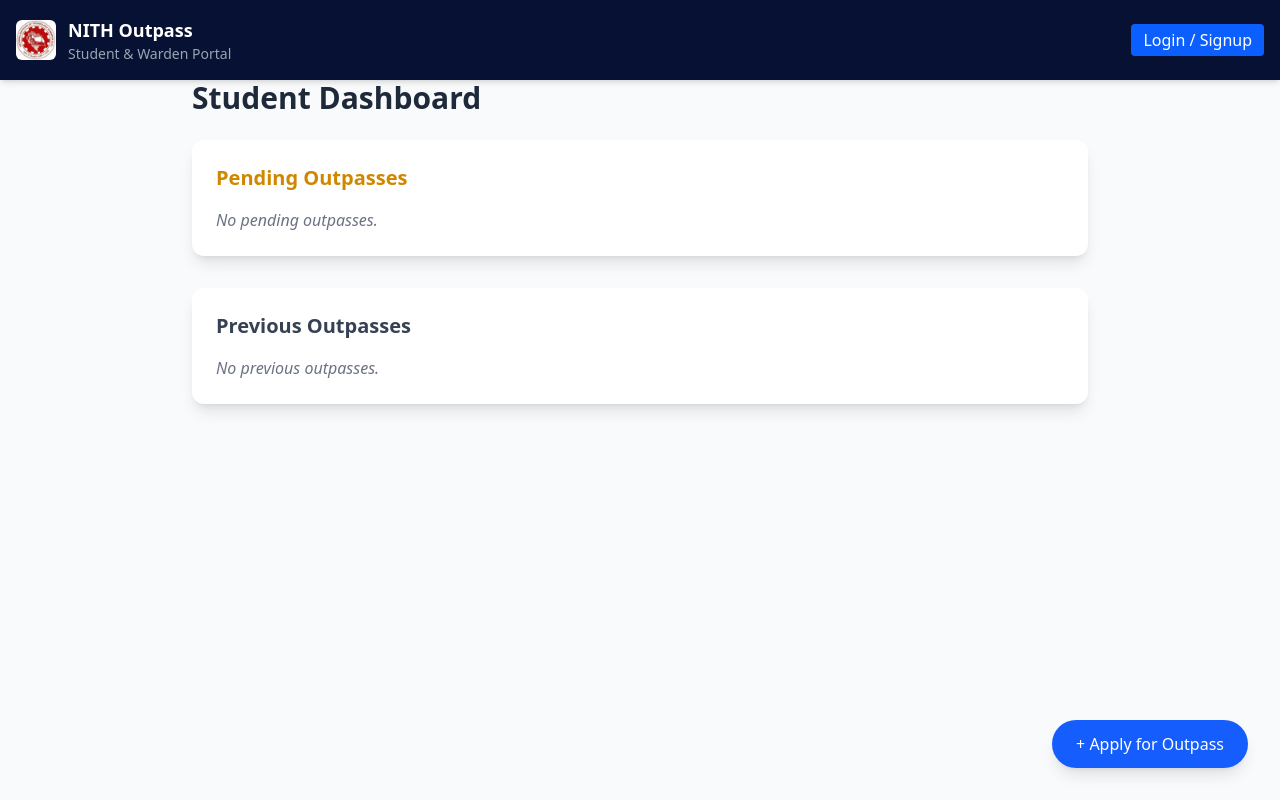
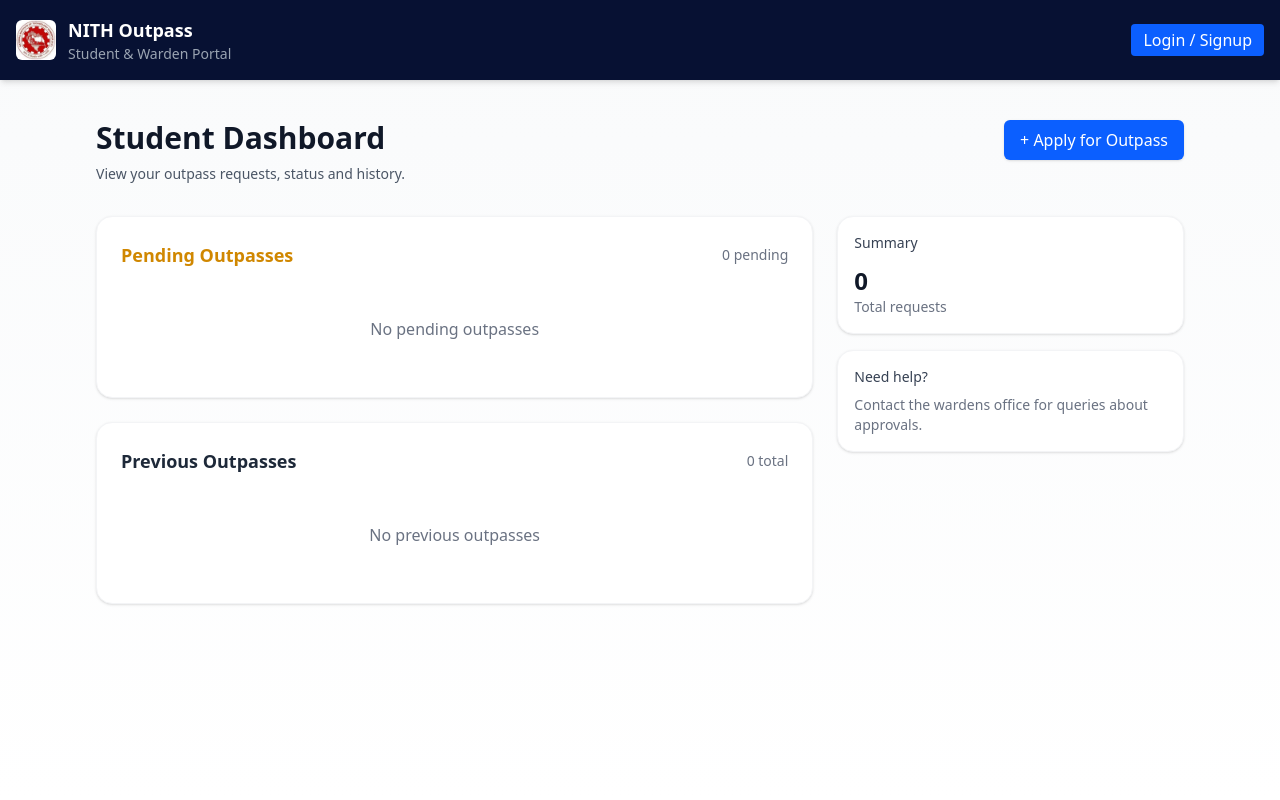
Before and after one commit to Satvik123-creator/NITH-Outpass-System, a React (Vite) app in the folder client/: page /student/dashboard in a window 1280 px wide. Built offline with nearby package versions, Linux system fonts and the light colour scheme.

Commit message:
Refactor StudentDashboard and WardenDashboard components for improved layout and styling; enhance readability and user experience with new design elements and format functions for date handling.

```diff
--- a/client/src/pages/student/StudentDashboard.jsx
+++ b/client/src/pages/student/StudentDashboard.jsx
@@ -3,6 +3,17 @@ import { useNavigate } from "react-router-dom";
 import { useRequests } from "../../context/RequestContext";
 import StatusBadge from "../../components/StatusBadge";
 import Navbar from "../../components/Navbar";
+
+function formatRange(outpass) {
+  const from = new Date(outpass.fromDate || outpass.from);
+  const to = new Date(outpass.toDate || outpass.to);
+  const opts = { year: "numeric", month: "short", day: "numeric" };
+  return `${from.toLocaleDateString(undefined, opts)} • ${to.toLocaleDateString(
+    undefined,
+    opts
+  )}`;
+}
+
 export default function StudentDashboard() {
   const { requests } = useRequests();
   const navigate = useNavigate();
@@ -15,52 +26,65 @@ export default function StudentDashboard() {
     : [];
 
   return (
-    <div className="min-h-screen bg-gray-50  relative">
+    <div className="min-h-screen bg-gradient-to-b from-gray-50 to-white">
       <Navbar />
-      <div className="max-w-4xl mx-auto">
-        <h2 className="text-3xl font-bold text-gray-800 mb-6">
+
+      <main className="max-w-6xl mx-auto px-4 sm:px-6 lg:px-8 py-10">
+        <div className="flex items-start justify-between gap-6 mb-8">
+          <div>
+            <h1 className="text-3xl font-extrabold text-gray-900">
               Student Dashboard
+            </h1>
+            <p className="mt-2 text-sm text-gray-600">
+              View your outpass requests, status and history.
+            </p>
+          </div>
+          <div className="hidden sm:flex items-center gap-3">
+            <button
+              onClick={() => navigate("/student/request")}
+              className="inline-flex items-center gap-2 px-4 py-2 btn-primary text-white rounded-md shadow"
+            >
+              + Apply for Outpass
+            </button>
+          </div>
+        </div>
+
+        <div className="grid grid-cols-1 lg:grid-cols-3 gap-6">
+          {/* Left column: Pending */}
+          <section className="lg:col-span-2">
+            <div className="bg-white border border-gray-100 rounded-2xl shadow p-6 mb-6">
+              <div className="flex items-center justify-between">
+                <h2 className="text-lg font-semibold text-yellow-600">
+                  Pending Outpasses
                 </h2>
+                <div className="text-sm text-gray-500">
+                  {pending.length} pending
+                </div>
+              </div>
 
-        {/* Pending Outpasses */}
-        <div className="bg-white shadow-lg rounded-xl p-6 mb-8">
-          <h3 className="text-xl font-semibold text-yellow-600 mb-4">
-            Pending Outpasses
-          </h3>
+              <div className="mt-4">
                 {pending.length === 0 ? (
-            <p className="text-gray-500 italic">No pending outpasses.</p>
+                  <div className="py-8 text-center text-gray-500">
+                    No pending outpasses
+                  </div>
                 ) : (
                   <ul className="space-y-3">
                     {pending.map((r) => (
                       <li
                         key={r._id}
-                  className="flex justify-between items-center bg-yellow-50 p-4 rounded-lg shadow-sm hover:shadow-md transition"
+                        className="group bg-yellow-50 hover:bg-yellow-100 border border-transparent hover:border-yellow-200 p-4 rounded-xl flex items-center justify-between transition cursor-default"
                       >
-                  <span className="text-gray-700 font-medium">{r.reason}</span>
+                        <div>
+                          <div className="font-medium text-gray-800">
+                            {r.reason}
+                          </div>
+                          <div className="text-sm text-gray-600 mt-1">
+                            {formatRange(r)}
+                          </div>
+                        </div>
+                        <div className="flex items-center gap-3">
                           <StatusBadge status={r.status} />
-                </li>
-              ))}
-            </ul>
-          )}
                         </div>
-
-        {/* Previous Outpasses */}
-        <div className="bg-white shadow-lg rounded-xl p-6">
-          <h3 className="text-xl font-semibold text-gray-700 mb-4">
-            Previous Outpasses
-          </h3>
-          {previous.length === 0 ? (
-            <p className="text-gray-500 italic">No previous outpasses.</p>
-          ) : (
-            <ul className="space-y-3">
-              {previous.map((r) => (
-                <li
-                  key={r._id}
-                  onClick={() => navigate(`/student/outpass/${r._id}`)}
-                  className="cursor-pointer flex justify-between items-center bg-gray-100 p-4 rounded-lg shadow-sm hover:shadow-md transition"
-                >
-                  <span className="text-gray-700 font-medium">{r.reason}</span>
-                  <StatusBadge status={r.status} />
                       </li>
                     ))}
                   </ul>
@@ -68,12 +92,99 @@ export default function StudentDashboard() {
               </div>
             </div>
 
-      {/* Floating Apply Button */}
+            <div className="bg-white border border-gray-100 rounded-2xl shadow p-6">
+              <div className="flex items-center justify-between">
+                <h2 className="text-lg font-semibold text-gray-800">
+                  Previous Outpasses
+                </h2>
+                <div className="text-sm text-gray-500">
+                  {previous.length} total
+                </div>
+              </div>
+
+              <div className="mt-4">
+                {previous.length === 0 ? (
+                  <div className="py-8 text-center text-gray-500">
+                    No previous outpasses
+                  </div>
+                ) : (
+                  <ul className="space-y-3">
+                    {previous.map((r) => (
+                      <li
+                        key={r._id}
+                        onClick={() => navigate(`/student/outpass/${r._id}`)}
+                        role="button"
+                        tabIndex={0}
+                        onKeyDown={(e) => {
+                          if (e.key === "Enter")
+                            navigate(`/student/outpass/${r._id}`);
+                        }}
+                        className="cursor-pointer group bg-white hover:bg-gray-50 border border-gray-100 p-4 rounded-xl flex items-center justify-between gap-4 transition focus:outline-none focus:ring-2 focus:ring-blue-200"
+                      >
+                        <div>
+                          <div className="font-medium text-gray-800">
+                            {r.reason}
+                          </div>
+                          <div className="text-sm text-gray-500 mt-1">
+                            {formatRange(r)}
+                          </div>
+                        </div>
+                        <div className="flex items-center gap-3">
+                          <StatusBadge status={r.status} />
+                          <svg
+                            className="w-5 h-5 text-gray-400 group-hover:text-gray-600"
+                            fill="none"
+                            stroke="currentColor"
+                            viewBox="0 0 24 24"
+                            xmlns="http://www.w3.org/2000/svg"
+                          >
+                            <path
+                              strokeLinecap="round"
+                              strokeLinejoin="round"
+                              strokeWidth={2}
+                              d="M9 5l7 7-7 7"
+                            ></path>
+                          </svg>
+                        </div>
+                      </li>
+                    ))}
+                  </ul>
+                )}
+              </div>
+            </div>
+          </section>
+
+          {/* Right column: Summary / Quick info */}
+          <aside className="hidden lg:block">
+            <div className="sticky top-24 space-y-4">
+              <div className="bg-white border border-gray-100 rounded-2xl p-4 shadow">
+                <h3 className="text-sm font-medium text-gray-700">Summary</h3>
+                <div className="mt-3 text-2xl font-bold text-gray-900">
+                  {requests?.length || 0}
+                </div>
+                <div className="text-sm text-gray-500">Total requests</div>
+              </div>
+
+              <div className="bg-white border border-gray-100 rounded-2xl p-4 shadow">
+                <h3 className="text-sm font-medium text-gray-700">
+                  Need help?
+                </h3>
+                <p className="text-sm text-gray-500 mt-2">
+                  Contact the wardens office for queries about approvals.
+                </p>
+              </div>
+            </div>
+          </aside>
+        </div>
+      </main>
+
+      {/* Mobile floating apply button */}
       <button
         onClick={() => navigate("/student/request")}
-        className="fixed bottom-8 right-8 bg-blue-600 text-white px-6 py-3 rounded-full shadow-lg hover:bg-blue-700 transition"
+        className="fixed bottom-6 right-6 sm:hidden bg-blue-600 text-white p-4 rounded-full shadow-lg hover:bg-blue-700 transition"
+        aria-label="Apply for outpass"
       >
-        + Apply for Outpass
+        +
       </button>
     </div>
   );
--- a/client/src/pages/warden/WardenDashboard.jsx
+++ b/client/src/pages/warden/WardenDashboard.jsx
@@ -4,6 +4,15 @@ import { getAllOutpasses, updateOutpass } from "../../api/wardenAPI";
 import { useNavigate } from "react-router-dom";
 import StatusBadge from "../../components/StatusBadge";
 import Navbar from "../../components/Navbar";
+
+function formatDateTime(dt) {
+  try {
+    return new Date(dt).toLocaleString();
+  } catch (e) {
+    return dt;
+  }
+}
+
 export default function WardenDashboard() {
   const { token } = useAuth();
   const navigate = useNavigate();
@@ -31,51 +40,74 @@ export default function WardenDashboard() {
     : [];
 
   return (
-    <div className="min-h-screen bg-gray-50 pb-6 ">
+    <div className="min-h-screen bg-gradient-to-b from-gray-50 to-white">
       <Navbar />
-      <div className="max-w-4xl mx-auto">
-        <h2 className="text-3xl font-bold text-gray-800 mb-6">
+
+      <main className="max-w-6xl mx-auto px-4 sm:px-6 lg:px-8 py-10">
+        <div className="flex items-start justify-between gap-6 mb-8">
+          <div>
+            <h1 className="text-3xl font-extrabold text-gray-900">
               Warden Dashboard
+            </h1>
+            <p className="mt-2 text-sm text-gray-600">
+              Manage and review student outpass requests for your hostel.
+            </p>
+          </div>
+        </div>
+
+        <div className="grid grid-cols-1 lg:grid-cols-3 gap-6">
+          <section className="lg:col-span-2">
+            <div className="bg-white border border-gray-100 rounded-2xl shadow p-6 mb-6">
+              <div className="flex items-center justify-between">
+                <h2 className="text-lg font-semibold text-yellow-600">
+                  Pending Outpasses
                 </h2>
+                <div className="text-sm text-gray-500">
+                  {pending.length} pending
+                </div>
+              </div>
 
-        {/* Pending Outpasses */}
-        <div className="bg-white shadow-lg rounded-xl p-6 mb-8">
-          <h3 className="text-xl font-semibold text-yellow-600 mb-4">
-            Pending Outpasses
-          </h3>
+              <div className="mt-4">
                 {pending.length === 0 ? (
-            <p className="text-gray-500 italic">No pending outpasses.</p>
+                  <div className="py-8 text-center text-gray-500">
+                    No pending outpasses
+                  </div>
                 ) : (
                   <ul className="space-y-3">
                     {pending.map((r) => (
                       <li
                         key={r._id}
-                  className="flex flex-col sm:flex-row sm:justify-between sm:items-center bg-yellow-50 p-4 rounded-lg shadow-sm hover:shadow-md transition"
+                        className="group bg-yellow-50 hover:bg-yellow-100 border border-transparent hover:border-yellow-200 p-4 rounded-xl flex flex-col sm:flex-row sm:items-center sm:justify-between gap-3 transition"
                       >
                         <div>
-                    <p className="text-gray-700 font-medium">
+                          <div className="font-medium text-gray-800">
                             {r.reason || r.purpose}
-                    </p>
-                    <p className="text-sm text-gray-500">
-                      Applied on: {new Date(r.createdAt).toLocaleString()}
-                    </p>
                           </div>
-                  <div className="mt-3 sm:mt-0 flex gap-3">
+                          <div className="text-sm text-gray-600 mt-1">
+                            Applied on: {formatDateTime(r.createdAt)}
+                          </div>
+                          <div className="text-sm text-gray-500 mt-1">
+                            Student: {r.student?.name} •{" "}
+                            {r.student?.enrollmentNo}
+                          </div>
+                        </div>
+
+                        <div className="flex items-center gap-3 mt-3 sm:mt-0">
                           <button
                             onClick={() => navigate(`/warden/request/${r._id}`)}
-                      className="bg-blue-500 hover:bg-blue-600 text-white px-4 py-2 rounded-lg transition"
+                            className="px-4 py-2 bg-blue-600 text-white rounded-md hover:bg-blue-700"
                           >
                             View
                           </button>
                           <button
                             onClick={() => handleUpdate(r._id, "approved")}
-                      className="bg-green-500 hover:bg-green-600 text-white px-4 py-2 rounded-lg transition"
+                            className="px-4 py-2 bg-green-600 text-white rounded-md hover:bg-green-700"
                           >
                             Approve
                           </button>
                           <button
                             onClick={() => handleUpdate(r._id, "rejected")}
-                      className="bg-red-500 hover:bg-red-600 text-white px-4 py-2 rounded-lg transition"
+                            className="px-4 py-2 bg-red-600 text-white rounded-md hover:bg-red-700"
                           >
                             Reject
                           </button>
@@ -85,33 +117,45 @@ export default function WardenDashboard() {
                   </ul>
                 )}
               </div>
+            </div>
 
-        {/* Previous Outpasses */}
-        <div className="bg-white shadow-lg rounded-xl p-6">
-          <h3 className="text-xl font-semibold text-gray-700 mb-4">
+            <div className="bg-white border border-gray-100 rounded-2xl shadow p-6">
+              <div className="flex items-center justify-between">
+                <h2 className="text-lg font-semibold text-gray-800">
                   Previous Outpasses
-          </h3>
+                </h2>
+                <div className="text-sm text-gray-500">
+                  {previous.length} total
+                </div>
+              </div>
+
+              <div className="mt-4">
                 {previous.length === 0 ? (
-            <p className="text-gray-500 italic">No previous outpasses.</p>
+                  <div className="py-8 text-center text-gray-500">
+                    No previous outpasses
+                  </div>
                 ) : (
                   <ul className="space-y-3">
                     {previous.map((r) => (
                       <li
                         key={r._id}
-                  className="flex justify-between items-center bg-gray-100 p-4 rounded-lg shadow-sm hover:shadow-md transition"
+                        className="bg-white hover:bg-gray-50 border border-gray-100 p-4 rounded-xl flex items-center justify-between gap-4 transition"
                       >
                         <div>
-                    <p className="text-gray-700 font-medium">
+                          <div className="font-medium text-gray-800">
                             {r.reason || r.purpose}
-                    </p>
-                    <p className="text-sm text-gray-500">
-                      Applied on: {new Date(r.createdAt).toLocaleString()}
-                    </p>
+                          </div>
+                          <div className="text-sm text-gray-500 mt-1">
+                            Applied on: {formatDateTime(r.createdAt)}
+                          </div>
+                          <div className="text-sm text-gray-500 mt-1">
+                            {r.student?.name} • {r.student?.enrollmentNo}
+                          </div>
                         </div>
                         <div className="flex items-center gap-3">
                           <button
                             onClick={() => navigate(`/warden/request/${r._id}`)}
-                      className="bg-blue-500 hover:bg-blue-600 text-white px-3 py-1 rounded-lg transition"
+                            className="px-3 py-1 bg-blue-600 text-white rounded-md hover:bg-blue-700"
                           >
                             View
                           </button>
@@ -123,6 +167,35 @@ export default function WardenDashboard() {
                 )}
               </div>
             </div>
+          </section>
+
+          <aside className="hidden lg:block">
+            <div className="sticky top-24 space-y-4">
+              <div className="bg-white border border-gray-100 rounded-2xl p-4 shadow">
+                <h3 className="text-sm font-medium text-gray-700">Summary</h3>
+                <div className="mt-3 text-2xl font-bold text-gray-900">
+                  {requests?.length || 0}
+                </div>
+                <div className="text-sm text-gray-500">Total requests</div>
+              </div>
+
+              <div className="bg-white border border-gray-100 rounded-2xl p-4 shadow">
+                <h3 className="text-sm font-medium text-gray-700">
+                  Quick Actions
+                </h3>
+                <div className="mt-2 flex flex-col gap-2">
+                  <button
+                    onClick={fetchRequests}
+                    className="text-sm px-3 py-2 bg-gray-100 rounded-md"
+                  >
+                    Refresh
+                  </button>
+                </div>
+              </div>
+            </div>
+          </aside>
+        </div>
+      </main>
     </div>
   );
 }
```
Lines whose indentation alone changed are shown as unchanged.
